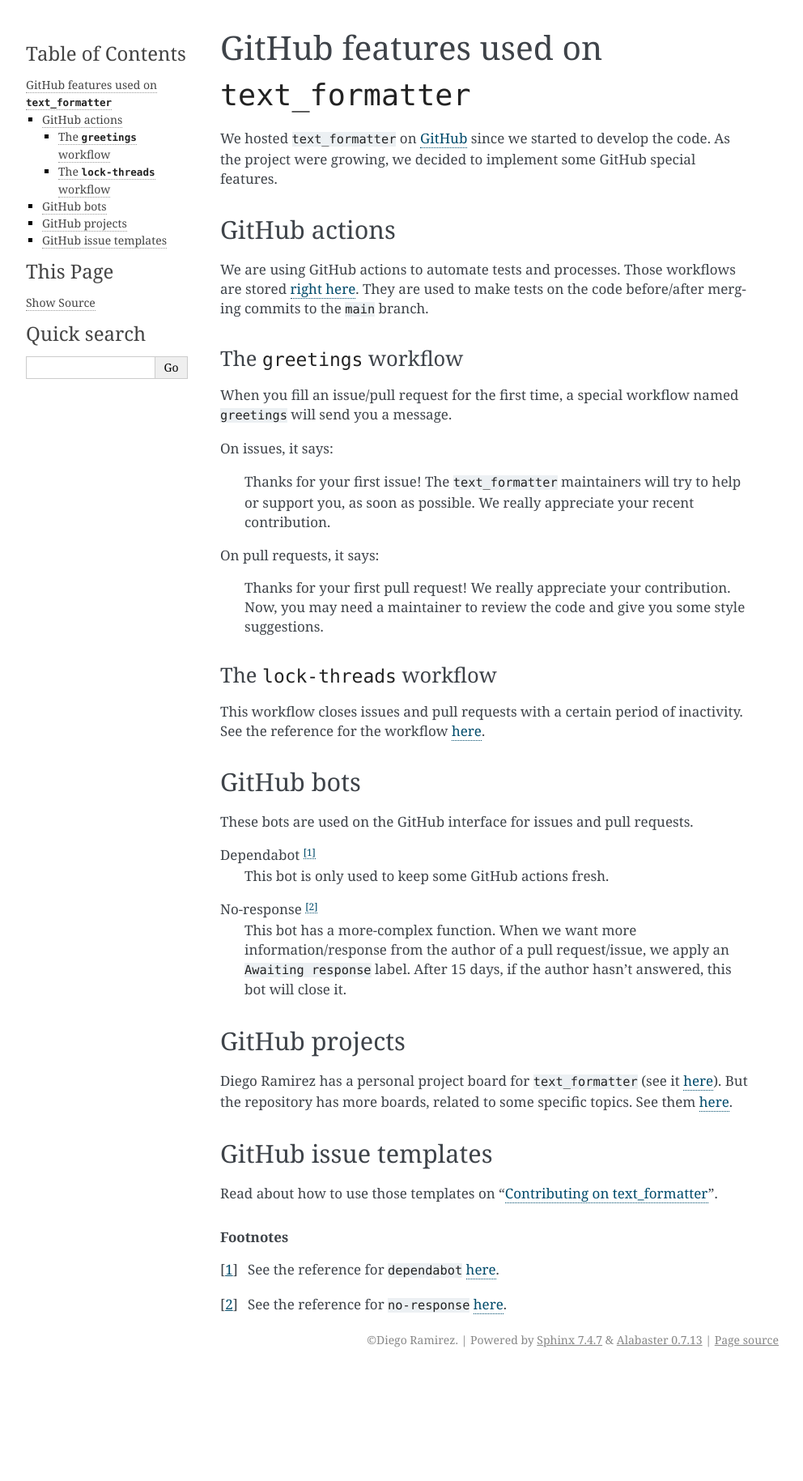
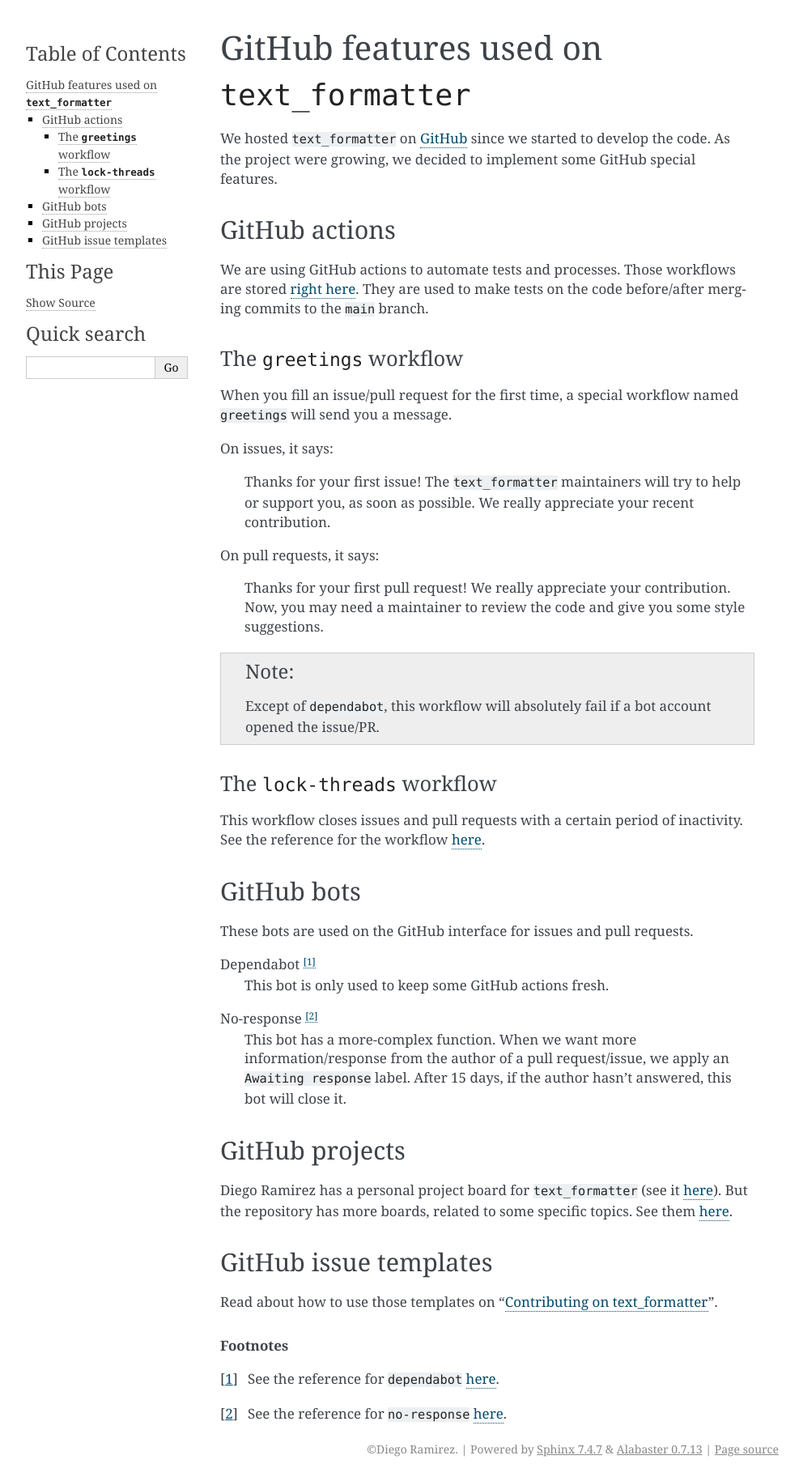
Before and after one commit to DiddiLeija/text_formatter, a Sphinx documentation site: the page built from docs/dev/github.rst, in a window 1280 px wide. Shown: the whole page at 81% size, without its empty margins (148-1140 px from the left). Built offline with Sphinx 7.4.7, drawn with Linux system fonts in a browser that asks for light colours; before the commit the page ends 1694 px from its top, so only the background shows below that.

Commit message:
Update github.rst
Add a note related to #40.

```diff
--- a/docs/dev/github.rst
+++ b/docs/dev/github.rst
@@ -26,6 +26,10 @@
 On pull requests, it says:
 
     Thanks for your first pull request! We really appreciate your contribution. Now, you may need a maintainer to review the code and give you some style suggestions.
+
+.. note::
+
+   Except of ``dependabot``, this workflow will absolutely fail if a bot account opened the issue/PR.
 
 The ``lock-threads`` workflow
 ^^^^^^^^^^^^^^^^^^^^^^^^^^^
```
